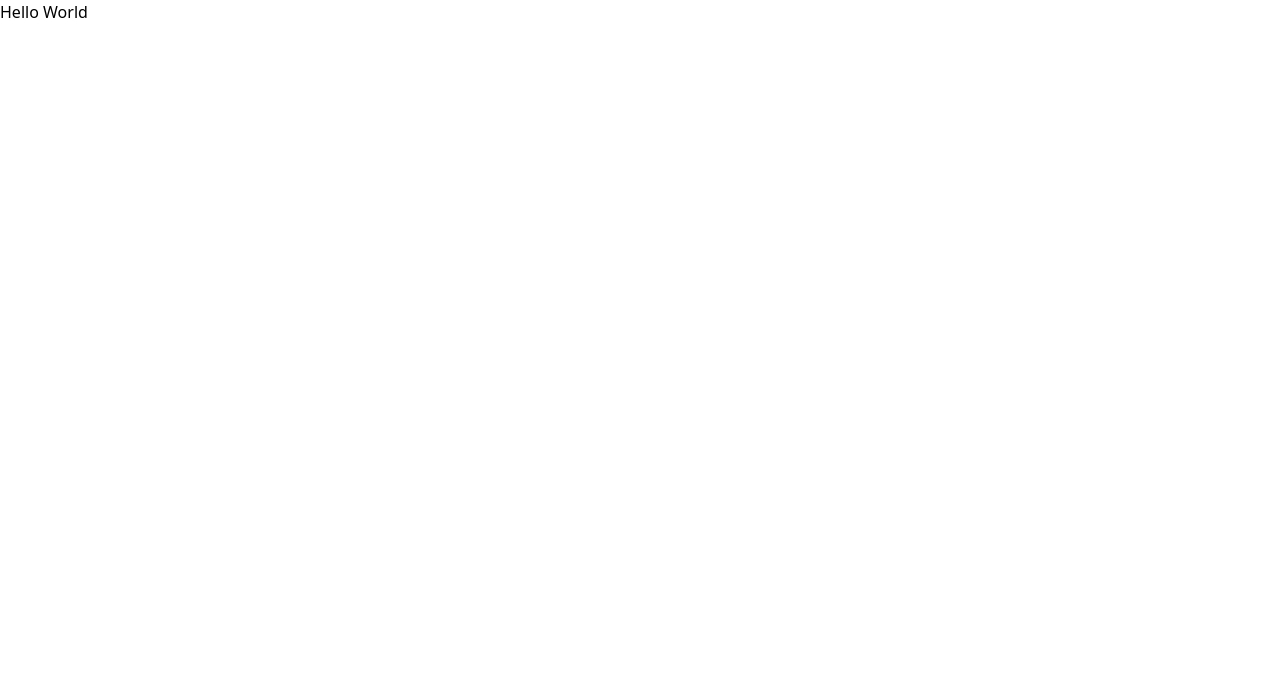
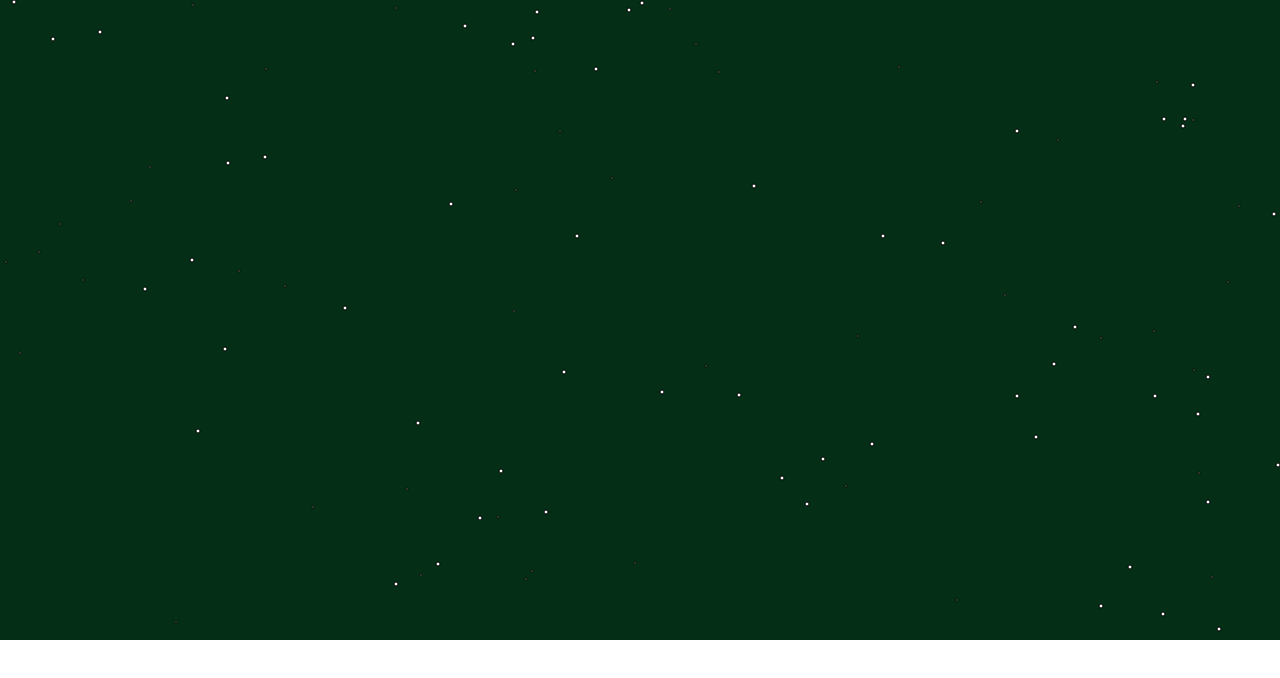
Before and after one commit to jeong-hoi-seok/portfolio, a Next.js app: page / in a window 1280 px wide. Shown: the top 678 px of the page. Built offline with nearby package versions, Linux system fonts and the light colour scheme.

Commit message:
[개발] - dustEffect 개발 진행 중
애니메이션 효과 추가 필요

```diff
--- a/src/app/page.tsx
+++ b/src/app/page.tsx
@@ -1,13 +1,11 @@
 //componetns
-import CaseCadeText from '@/components/CaseCadeText';
+import DustEffect from '@/components/DustEffect';
 
 const Home = () =>
 {
     return (
-        <div>
-            <CaseCadeText
-                text={'Hello World'}
-            />
+        <div className='bg-green-950'>
+            <DustEffect/>
         </div>
     );
 };
--- /dev/null
+++ b/src/components/DustEffect.tsx
@@ -0,0 +1,100 @@
+'use client';
+import React from 'react';
+
+const getRandom = (min: number, max: number) =>
+{
+    return Math.round(Math.random() * (max - min)) + min;
+};
+
+const DustEffect = () =>
+{
+    //ref
+    const canvasRef = React.useRef<HTMLCanvasElement | null>(null);
+
+    class CanvasEvent
+    {
+        x!: number;
+        y!: number;
+        dx!: number;
+        dy!: number;
+        size!: number;
+        canvas: HTMLCanvasElement;
+        ctx: CanvasRenderingContext2D | null;
+        constructor(canvas: HTMLCanvasElement)
+        {
+            this.canvas = canvas;
+            this.ctx = canvas.getContext('2d');
+            this.reset();
+        }
+        reset()
+        {
+            const angle = Math.random() * Math.PI * 2; //0~360도
+            const speed = 2;
+            //init
+            this.x = getRandom(0, this.canvas.width);
+            this.y = getRandom(0, this.canvas.height);
+            this.dx = Math.cos(angle) * speed;
+            this.dy = Math.sin(angle) * speed;
+            this.size = getRandom(1, 2);
+        }
+        draw()
+        {
+            if(this.ctx)
+            {
+                // this.ctx.clearRect(0, 0, this.canvas.width, this.canvas.height);
+                this.ctx.beginPath();
+                this.ctx.arc(this.x, this.y, this.size, 0, 2 * Math.PI);
+                this.ctx.fillStyle = 'rgba(255,255,255)';
+                this.ctx.fill();
+                this.ctx.stroke();
+                this.ctx.closePath();
+            }
+        }
+        update()
+        {
+            this.x += this.dx;
+            this.y += this.dy;
+
+            if (this.x <= 0 || this.x >= this.canvas.width || this.y <= 0 || this.y >= this.canvas.height)
+            {
+                this.dx = 0;
+                this.dy = 0;
+            }
+        }
+    }
+
+    React.useLayoutEffect(() =>
+    {
+        const canvas = canvasRef.current;
+        if (canvas)
+        {
+            const rect = canvas.getBoundingClientRect();
+            canvas.width = rect.width;
+            canvas.height = rect.height;
+
+            const particle = [];
+
+            for (let i = 0; i < 100; i++)
+            {
+                particle.push(new CanvasEvent(canvas));
+            }
+
+            console.log(particle);
+
+            for (let i = 0; i < particle.length; i++)
+            {
+                particle[i].draw();
+
+            }
+        }
+    }, []);
+
+    return (
+        <canvas
+            ref={canvasRef}
+            className='h-full w-full'
+        />
+    );
+};
+
+export default DustEffect;
```
